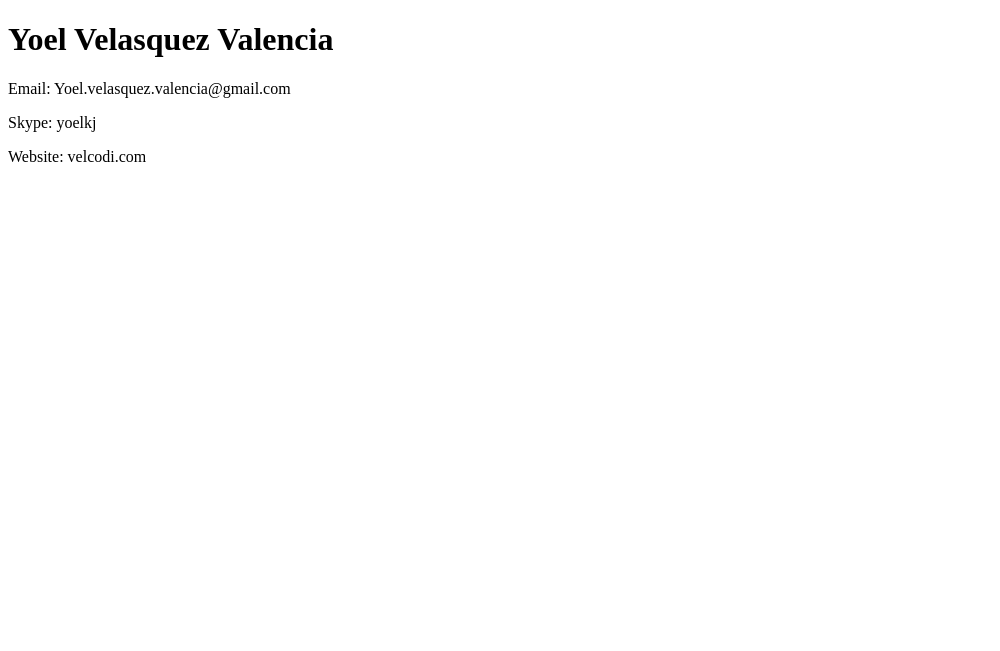
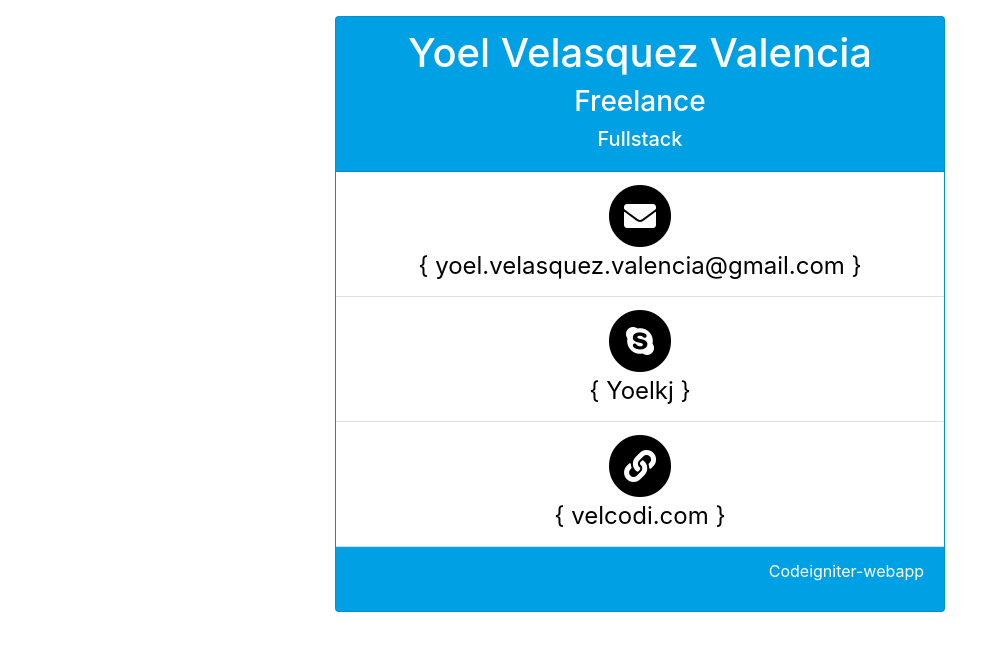
Before and after one commit to yoelkj/CI-webapp, a CodeIgniter app: page /database/ in a window 1280 px wide. Shown: the top 651 px of the page, without its empty margins (0-1000 px from the left). Run offline with CodeIgniter, Linux system fonts and the light colour scheme; some libraries are stand-ins or nearby versions.

Commit message:
Add bootstrap styles

```diff
--- a/application/views/welcome_message.php
+++ b/application/views/welcome_message.php
@@ -5,15 +5,64 @@ defined('BASEPATH') OR exit('No direct script access allowed');
 <head>
 	<meta charset="utf-8">
 	<title>Hello World - CI</title>
+	<link rel="stylesheet" href="https://stackpath.bootstrapcdn.com/bootstrap/4.2.1/css/bootstrap.min.css" integrity="sha384-GJzZqFGwb1QTTN6wy59ffF1BuGJpLSa9DkKMp0DgiMDm4iYMj70gZWKYbI706tWS" crossorigin="anonymous">
+	<link rel="stylesheet" href="https://use.fontawesome.com/releases/v5.6.3/css/all.css" integrity="sha384-UHRtZLI+pbxtHCWp1t77Bi1L4ZtiqrqD80Kn4Z8NTSRyMA2Fd33n5dQ8lWUE00s/" crossorigin="anonymous">
+	<style>
+			.fa-ul{margin:0;}
+			.fa-ul li{text-align:center;}
+			.fa-ul li a{color:black!important;font-size:1.5em;}
+			.fa-ul li .fa-stack{width:auto!important;color:black!important;}
+			.bg-primary{background-color:#00a6ec!important;}
+
+			@media (max-width: 425px) {
+					.fa-ul li a{font-size:1.2em;}
+			}
+			@media (max-width: 375px) {
+					.fa-ul li a{font-size:0.9em;}
+			}
+	</style>
 </head>
 <body>
 
-<div id="container">
-	<h1>Yoel Velasquez Valencia</h1>
-	<p>Email: Yoel.velasquez.valencia@gmail.com</p>
-	<p>Skype: yoelkj</p>
-	<p>Website: velcodi.com</p>
-</div>
-
+	<div class="container-fluid">
+		<div class="row justify-content-center">
+				<div class="col col-md-8 col-lg-6">
+						<div class="card text-white bg-primary mt-3">
+						<div class="card-header text-center">
+						<h1>Yoel Velasquez Valencia</h1>
+						<h3>Freelance</h3>
+						<h5>Fullstack</h5>
+						</div>
+						<ul class="list-group list-group-flush fa-ul">
+								<li class="list-group-item"><span class="fa-stack fa-2x d-block" >
+										<i class="fas fa-circle fa-stack-2x"></i>
+										<i class="fas fa-envelope fa-stack-1x fa-inverse"></i>
+										</span>
+										<a href="mailto:Yoel.velasquez.valencia@gmail.com">{ yoel.velasquez.valencia@gmail.com }</a></li>
+								<li class="list-group-item"><span class="fa-stack fa-2x d-block" >
+										<i class="fas fa-circle fa-stack-2x"></i>
+										<i class="fab fa-skype fa-stack-1x fa-inverse"></i>
+										</span>
+										<a href="javascript:void(0);">{ Yoelkj }</a></li>
+								<li class="list-group-item"><span class="fa-stack fa-2x d-block" >
+												<i class="fas fa-circle fa-stack-2x"></i>
+												<i class="fas fa-link fa-stack-1x fa-inverse"></i>
+										</span>
+										<a href="http://velcodi.com">{ velcodi.com }</a></li>
+						</ul>
+						<!--
+						<div class="card-body"></div>
+						-->
+						<div class="card-footer">
+								<p class="text-right">Codeigniter-webapp</p>
+						</div>
+						</div>
+				</div>
+		</div>
+	</div>
+	</div>
+	<script src="https://code.jquery.com/jquery-3.3.1.slim.min.js" integrity="sha384-q8i/X+965DzO0rT7abK41JStQIAqVgRVzpbzo5smXKp4YfRvH+8abtTE1Pi6jizo" crossorigin="anonymous"></script>
+	<script src="https://cdnjs.cloudflare.com/ajax/libs/popper.js/1.14.6/umd/popper.min.js" integrity="sha384-wHAiFfRlMFy6i5SRaxvfOCifBUQy1xHdJ/yoi7FRNXMRBu5WHdZYu1hA6ZOblgut" crossorigin="anonymous"></script>
+	<script src="https://stackpath.bootstrapcdn.com/bootstrap/4.2.1/js/bootstrap.min.js" integrity="sha384-B0UglyR+jN6CkvvICOB2joaf5I4l3gm9GU6Hc1og6Ls7i6U/mkkaduKaBhlAXv9k" crossorigin="anonymous"></script>
 </body>
 </html>
```
